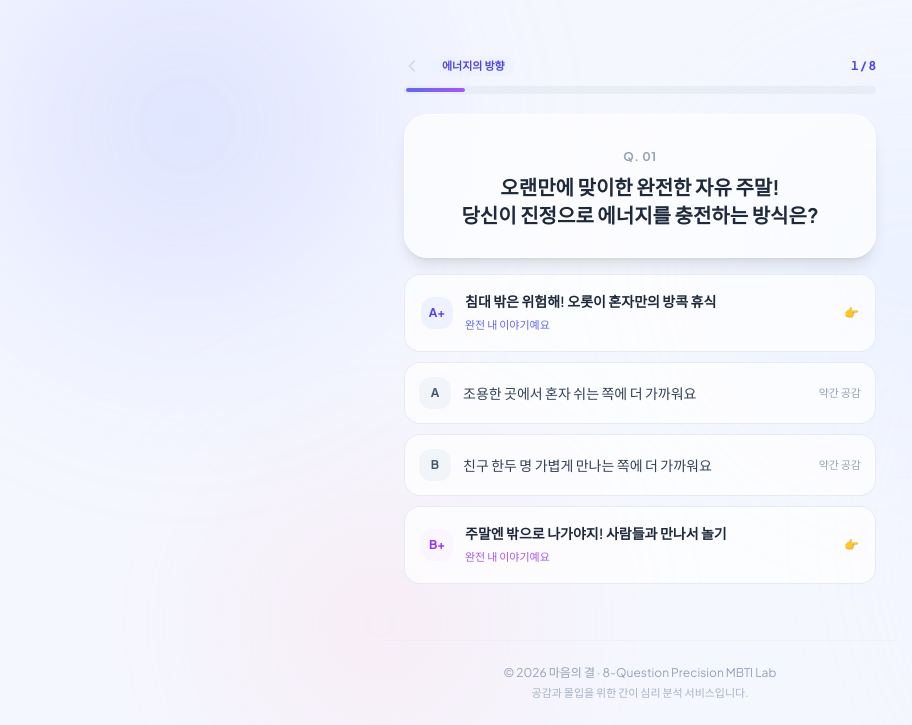
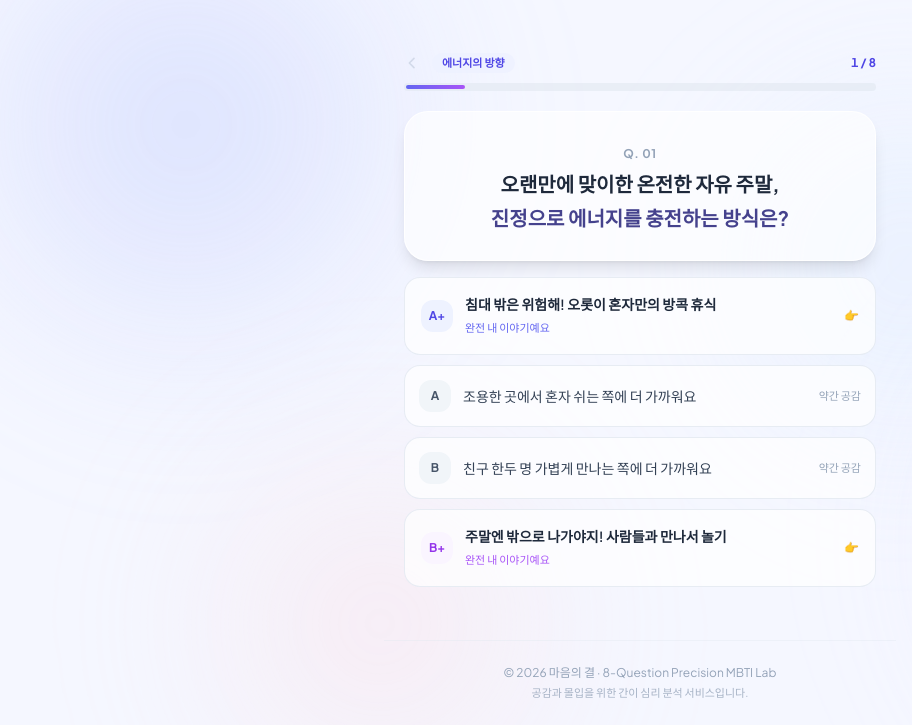
Before and after one commit to SteadyBuilder/quick-mbti, a plain HTML site: page index.html in a window 1280 px wide. Both pictures are taken after a click on the button "지금 시작하기". Shown: the part 75-800 px from the top of the page, without its empty margins (0-912 px from the left). Drawn offline with nearby package versions, Linux system fonts and the light colour scheme; a web font is replaced by a local one.

Commit message:
fix: improve question card line wrapping with balanced typography and clean two-line copy

```diff
--- a/index.html
+++ b/index.html
@@ -207,6 +207,14 @@
       from { transform: rotate(0deg); }
       to { transform: rotate(360deg); }
     }
+
+    /* Balanced Typography for Questions & Options */
+    .balanced-text {
+      text-wrap: balance;
+      word-break: keep-all;
+      overflow-wrap: break-word;
+      line-height: 1.55;
+    }
   </style>
 </head>
 <body class="min-h-screen flex flex-col justify-between text-slate-800 antialiased relative selection:bg-indigo-100">
@@ -315,8 +323,8 @@
       <!-- Question Card -->
       <div class="glass-card rounded-3xl p-6 md:p-7 shadow-lg mb-4 text-center relative overflow-hidden">
         <span id="question-badge" class="inline-block text-xs font-bold text-slate-400 tracking-wider uppercase mb-2">Q. 01</span>
-        <h2 id="question-text" class="text-lg md:text-xl font-bold text-slate-800 leading-relaxed break-keep">
-          오랜만에 맞이한 완전한 자유 주말!<br>당신이 진정으로 에너지를 채우는 방법은?
+        <h2 id="question-text" class="text-lg md:text-xl font-bold text-slate-800 leading-relaxed balanced-text">
+          오랜만에 맞이한 온전한 자유 주말,<br>진정으로 에너지를 충전하는 방식은?
         </h2>
       </div>
 
@@ -327,7 +335,7 @@
           <div class="flex items-center gap-3">
             <span class="w-8 h-8 rounded-xl bg-indigo-50 text-indigo-600 font-bold flex items-center justify-center text-xs group-hover:bg-indigo-600 group-hover:text-white transition-colors">A+</span>
             <div>
-              <p class="text-sm font-semibold text-slate-800" id="opt-a-text">집에서 혼자만의 여유 만끽 (방콕)</p>
+              <p class="text-sm font-semibold text-slate-800 break-keep" id="opt-a-text">집에서 혼자만의 여유 만끽 (방콕)</p>
               <span class="text-[11px] text-indigo-500 font-medium">완전 내 이야기예요</span>
             </div>
           </div>
@@ -339,7 +347,7 @@
           <div class="flex items-center gap-3">
             <span class="w-8 h-8 rounded-xl bg-slate-100 text-slate-600 font-bold flex items-center justify-center text-xs group-hover:bg-indigo-500 group-hover:text-white transition-colors">A</span>
             <div>
-              <p class="text-xs md:text-sm font-medium text-slate-700" id="opt-a-slight">그래도 혼자 쉬는 쪽에 더 가까워요</p>
+              <p class="text-xs md:text-sm font-medium text-slate-700 break-keep" id="opt-a-slight">그래도 혼자 쉬는 쪽에 더 가까워요</p>
             </div>
           </div>
           <span class="text-[11px] text-slate-400">약간 공감</span>
@@ -350,7 +358,7 @@
           <div class="flex items-center gap-3">
             <span class="w-8 h-8 rounded-xl bg-slate-100 text-slate-600 font-bold flex items-center justify-center text-xs group-hover:bg-purple-500 group-hover:text-white transition-colors">B</span>
             <div>
-              <p class="text-xs md:text-sm font-medium text-slate-700" id="opt-b-slight">그래도 사람 만나는 쪽에 더 가까워요</p>
+              <p class="text-xs md:text-sm font-medium text-slate-700 break-keep" id="opt-b-slight">그래도 사람 만나는 쪽에 더 가까워요</p>
             </div>
           </div>
           <span class="text-[11px] text-slate-400">약간 공감</span>
@@ -361,7 +369,7 @@
           <div class="flex items-center gap-3">
             <span class="w-8 h-8 rounded-xl bg-purple-50 text-purple-600 font-bold flex items-center justify-center text-xs group-hover:bg-purple-600 group-hover:text-white transition-colors">B+</span>
             <div>
-              <p class="text-sm font-semibold text-slate-800" id="opt-b-text">친구들 불러서 밖에서 신나게 놀기</p>
+              <p class="text-sm font-semibold text-slate-800 break-keep" id="opt-b-text">친구들 불러서 밖에서 신나게 놀기</p>
               <span class="text-[11px] text-purple-500 font-medium">완전 내 이야기예요</span>
             </div>
           </div>
@@ -535,7 +543,7 @@
         axis: 'EI',
         category: '에너지의 방향',
         badge: 'Q. 01',
-        text: '오랜만에 맞이한 완전한 자유 주말!\n당신이 진정으로 에너지를 충전하는 방식은?',
+        text: '오랜만에 맞이한 온전한 자유 주말,\n진정으로 에너지를 충전하는 방식은?',
         optA: '침대 밖은 위험해! 오롯이 혼자만의 방콕 휴식',
         optASlight: '조용한 곳에서 혼자 쉬는 쪽에 더 가까워요',
         optBSlight: '친구 한두 명 가볍게 만나는 쪽에 더 가까워요',
@@ -547,7 +555,7 @@
         axis: 'SN',
         category: '인식과 생각의 결',
         badge: 'Q. 02',
-        text: '혼자 멍때리거나 버스/지하철 창밖을 볼 때\n당신의 머릿속을 채우는 생각은?',
+        text: '혼자 멍하니 창밖을 바라볼 때,\n당신의 머릿속을 채우는 생각은?',
         optA: '오늘 먹을 메뉴, 할 일, 보이는 풍경 등 현실적인 생각',
         optASlight: '최근 겪었던 일이나 눈앞의 일정 정리에 가까워요',
         optBSlight: '꼬리에 꼬리를 무는 상상에 가까워요',
@@ -559,7 +567,7 @@
         axis: 'TF',
         category: '공감과 반응',
         badge: 'Q. 03',
-        text: '친구가 "나 오늘 너무 우울해서 빵 샀어..."라고 카톡을 보냈다.\n내 머릿속을 스치는 첫 반응은?',
+        text: '친구가 "우울해서 빵 샀어"라고 할 때,\n머릿속을 스치는 당신의 첫 반응은?',
         optA: '"헐 무슨 일 있었어? 왜 우울해 ㅠㅠ 토닥토닥"',
         optASlight: '우울하다는 기분이 먼저 신경 쓰이고 걱정돼요',
         optBSlight: '우울한 이유도 궁금하지만 무슨 빵인지도 궁금해요',
@@ -571,7 +579,7 @@
         axis: 'JP',
         category: '계획과 생활 양식',
         badge: 'Q. 04',
-        text: '친구들과 2박 3일 여행을 떠나기로 했을 때,\n나의 여행 준비 스타일은?',
+        text: '친구들과 며칠간 여행을 떠나기로 했을 때,\n당신의 여행 준비 스타일은?',
         optA: '동선, 맛집 휴무일, 비상 대체 플랜까지 꼼꼼히 정리',
         optASlight: '가고 싶은 핵심 스팟과 동선 정도는 미리 짜두는 편',
         optBSlight: '숙소와 교통만 정하고 현지에서 유동적으로 정하는 편',
@@ -583,7 +591,7 @@
         axis: 'EI',
         category: '사회적 상호작용',
         badge: 'Q. 05',
-        text: '새로운 사람들이 많은 낯선 모임(파티, 동호회)에 갔을 때\n당신의 자연스러운 모습은?',
+        text: '낯선 사람이 많은 모임에 갔을 때,\n당신의 자연스러운 모습은?',
         optA: '구석이나 편한 자리를 찾아 조용히 관찰하며 얌전히 있는다',
         optASlight: '먼저 다가와 주는 사람과 조용히 1:1 대화를 나눈다',
         optBSlight: '눈 마주치면 가볍게 먼저 인사하고 자연스럽게 낀다',
@@ -595,7 +603,7 @@
         axis: 'SN',
         category: '대화와 관심사',
         badge: 'Q. 06',
-        text: '친구와 카페에서 시간 가는 줄 모르고 이야기할 때,\n당신이 훨씬 더 흥미를 느끼는 대화 주제는?',
+        text: '친구와 시간 가는 줄 모르고 이야기할 때,\n더 깊이 빠져들게 되는 대화 주제는?',
         optA: '요즘 산 아이템, 맛집 추천, 실제로 겪었던 일화와 팩트',
         optASlight: '현실적인 재테크나 일상 고민 등 실질적인 이야기',
         optBSlight: '인생관, 가치관, 심리 등 눈에 안 보이는 이야기',
@@ -607,7 +615,7 @@
         axis: 'TF',
         category: '위로와 문제 해결',
         badge: 'Q. 07',
-        text: '친한 친구가 중요한 면접/시험에서 탈락했다고 울먹일 때,\n내가 건네고 싶은 진정한 위로는?',
+        text: '친한 친구가 시험이나 면접에서 탈락했을 때,\n진심으로 건네고 싶은 나의 첫 마디는?',
         optA: '"진짜 고생 많았어, 네 잘못 아니야" 마음을 온전히 안아주기',
         optASlight: '맛있는 걸 사주며 상처받은 감정부터 달래준다',
         optBSlight: '위로해 준 뒤 "다음에 어떻게 준비할까?" 같이 생각해본다',
@@ -619,7 +627,7 @@
         axis: 'JP',
         category: '일과 마감 스타일',
         badge: 'Q. 08',
-        text: '마감 기한이 일주일 남은 중요한 과제나 프로젝트,\n당신의 전형적인 작업 스타일은?',
+        text: '마감이 일주일 남은 중요한 과제나 일,\n당신의 전형적인 작업 스타일은?',
         optA: '받자마자 계획표 짜고 하루하루 쪼개서 미리 여유 있게 끝낸다',
         optASlight: '마감 2~3일 전에는 끝내두어야 마음이 편안해요',
         optBSlight: '시간 날 때 조금씩 보다가 마감이 다가오면 몰입해요',
@@ -765,7 +773,15 @@
       document.getElementById('question-counter').innerText = `${currentIdx + 1} / ${questions.length}`;
       document.getElementById('question-category').innerText = q.category;
       document.getElementById('question-badge').innerText = q.badge;
-      document.getElementById('question-text').innerHTML = q.text.replace(/\n/g, '<br>');
+      const lines = q.text.split('\n');
+      if (lines.length > 1) {
+        document.getElementById('question-text').innerHTML = `
+          <span class="block mb-1 sm:mb-1.5">${lines[0]}</span>
+          <span class="block text-indigo-900/90">${lines.slice(1).join(' ')}</span>
+        `;
+      } else {
+        document.getElementById('question-text').innerHTML = q.text;
+      }
 
       // Update Options
       document.getElementById('opt-a-text').innerText = q.optA;
```
Also changed, not shown: 1 other file.
